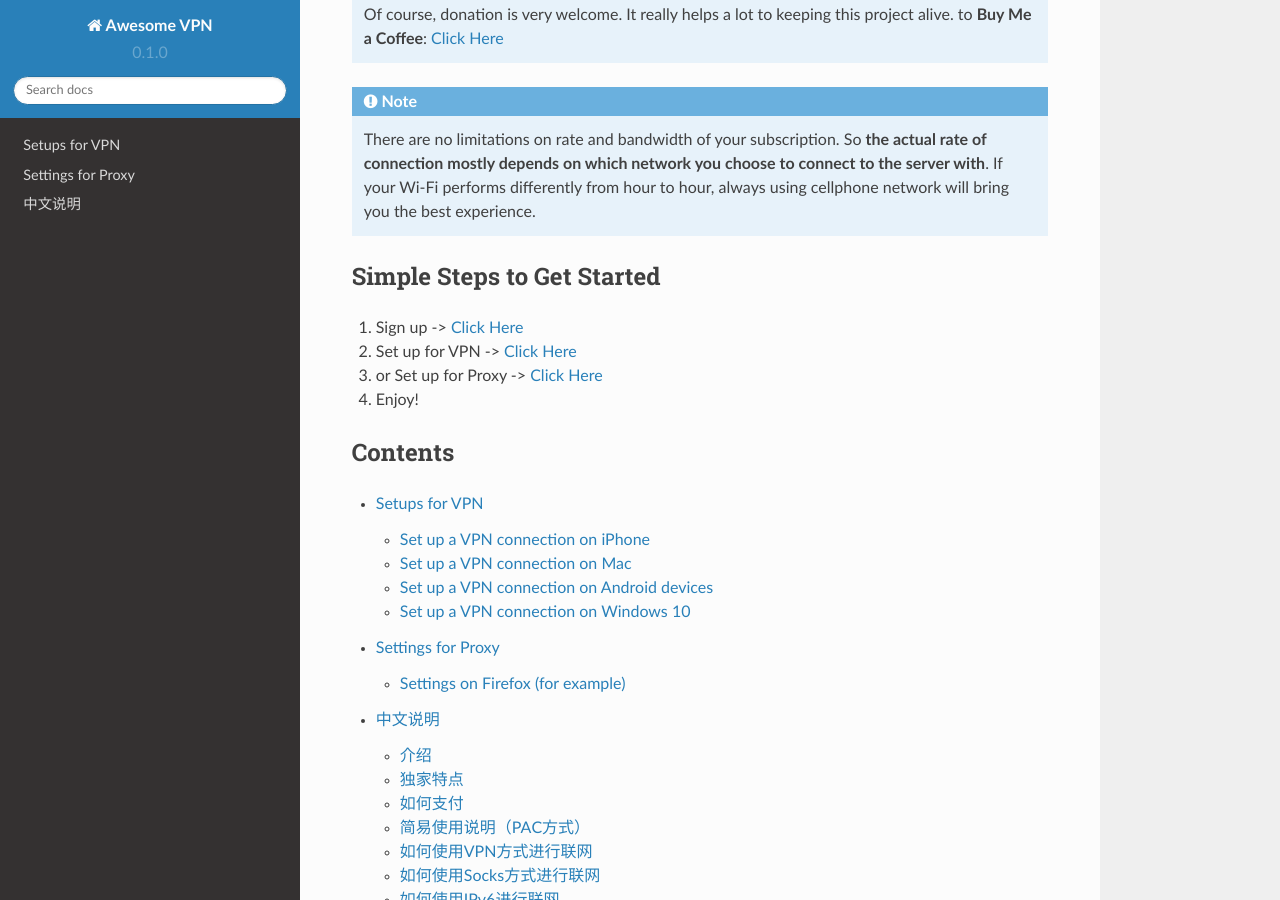
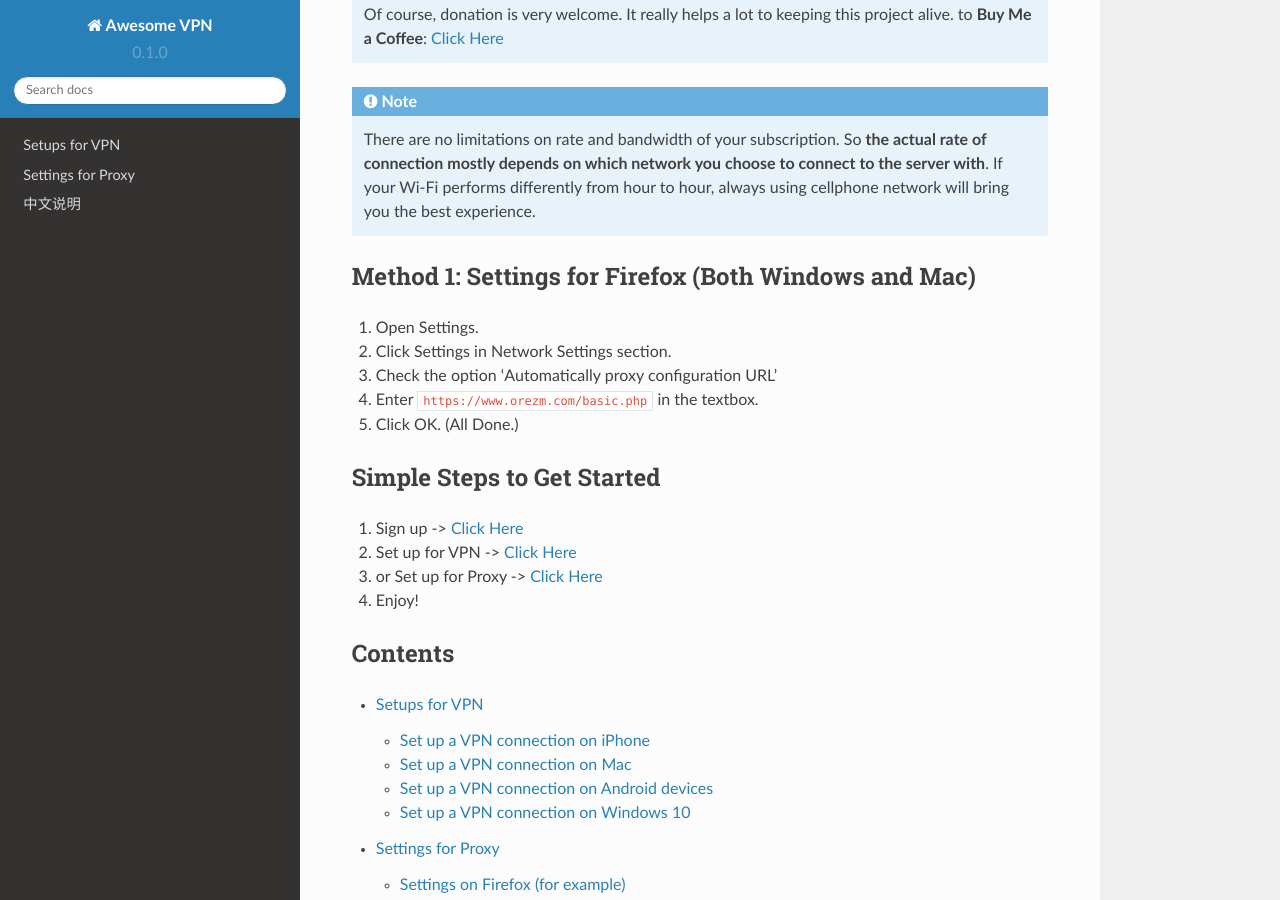
Before and after one commit to orezm/avc, a Sphinx documentation site: the page built from docs/source/index.rst, in a window 1280 px wide and 900 px high, scrolled down 1612 px. Built offline with Sphinx 7.4.7 and the Read the Docs theme 2.0.0, drawn with Linux system fonts in a browser that asks for light colours.

Commit message:
Update index.rst

```diff
--- a/docs/source/index.rst
+++ b/docs/source/index.rst
@@ -60,6 +60,21 @@ Everyone can register and starts connections with no charge. They are just my ev
 
     There are no limitations on rate and bandwidth of your subscription. So **the actual rate of connection mostly depends on which network you choose to connect to the server with**. If your Wi-Fi performs differently from hour to hour, always using cellphone network will bring you the best experience.
 
+
+Method 1: Settings for Firefox (Both Windows and Mac)
+-----------------------------------------------------
+
+#. Open Settings.
+
+#. Click Settings in Network Settings section.
+
+#. Check the option 'Automatically proxy configuration URL'
+
+#. Enter ``https://www.orezm.com/basic.php`` in the textbox.
+
+#. Click OK. (All Done.)
+
+
 Simple Steps to Get Started
 -----------------------------
 
```
